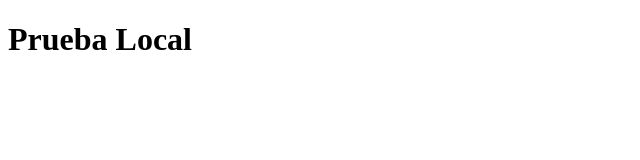
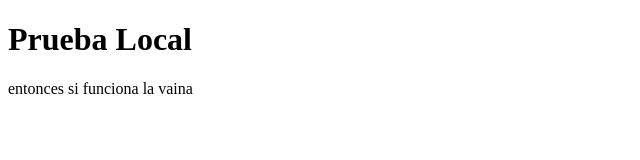
Before and after one commit to ProperPeru/contabilidad, a plain HTML site: page index.html in a window 1280 px wide. Shown: the whole page, without its empty margins (0-640 px from the left). Drawn offline with Linux system fonts and the light colour scheme.

Commit message:
prueba de coneccion

```diff
--- a/index.html
+++ b/index.html
@@ -8,6 +8,9 @@
 </head>
 <body>
     <h1>Prueba Local</h1>
+    <p>
+        entonces si funciona la vaina
 
+    </p>
 </body>
 </html>
```
